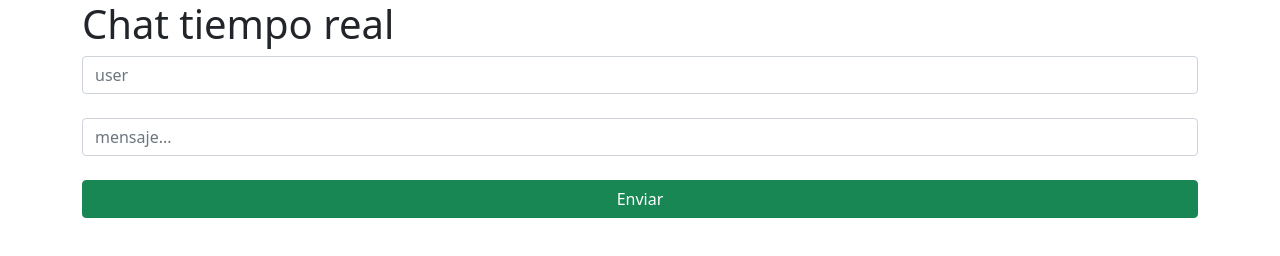
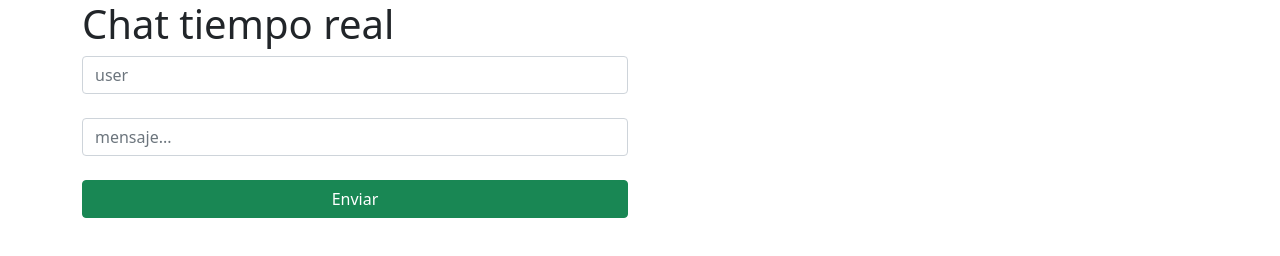
Before and after one commit to pfernandezp91/chatnode, a website: page index.html in a window 1280 px wide. Drawn offline with nearby package versions, Linux system fonts and the light colour scheme; no server answers.

Commit message:
estuctura chat

```diff
--- a/index.html
+++ b/index.html
@@ -7,19 +7,18 @@
 	<body>
 		<div class="container">
 			<h1>Chat tiempo real</h1>
-
-			<div id="printmessage"></div>
-			<div id="formulariomensajes">
+			<div class="row">
+				<div class="col-md-6 order-2 order-md-1" id="formulariomensajes">
 					<input type="text" id="txtusuario" class="form-control w-100" placeholder="user"><br>
 					<input type="text" id="txtmensaje" class="form-control w-100" placeholder="mensaje..."><br>
 					<button type="button" class="btn btn-success w-100" id="btn-msg">Enviar</button>
 				</div>
+				<div class="col-md-6 order-1 order-md-2" id="printmessage"></div>
+			</div>
 		</div>
 
 		<script src="/socket.io/socket.io.js"></script>
-		<script src="https://code.jquery.com/jquery-1.11.1.js"></script>
 		<script>
-			$(function(){
 			var socket = io();
 
 			socket.on("nuevomensaje", function(mensaje) {
@@ -33,7 +32,6 @@
 	            socket.emit("nuevomensaje", printmensaje);
 	            txtmensaje.value = "";
 			});
-			});
 		</script>
 	</body>
 </html>
```
Lines whose indentation alone changed are shown as unchanged.
